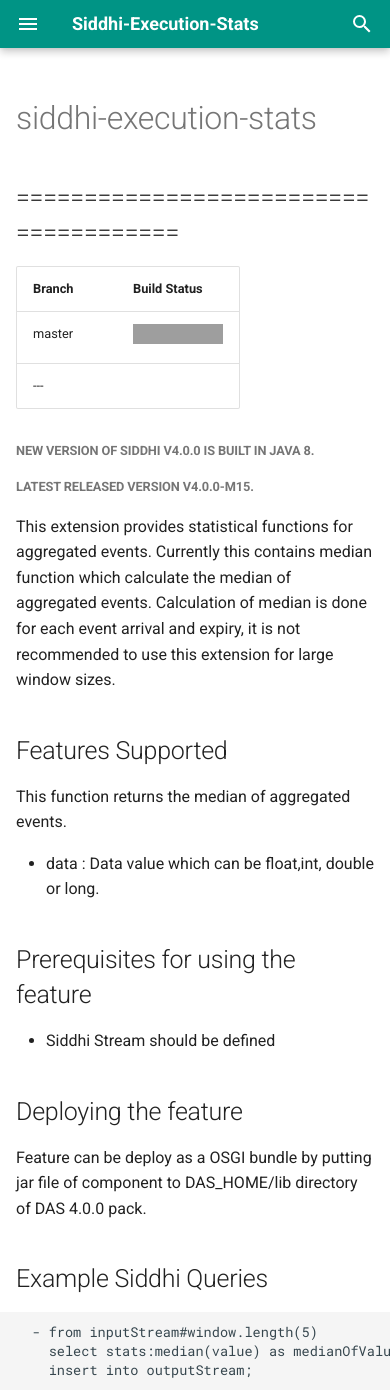
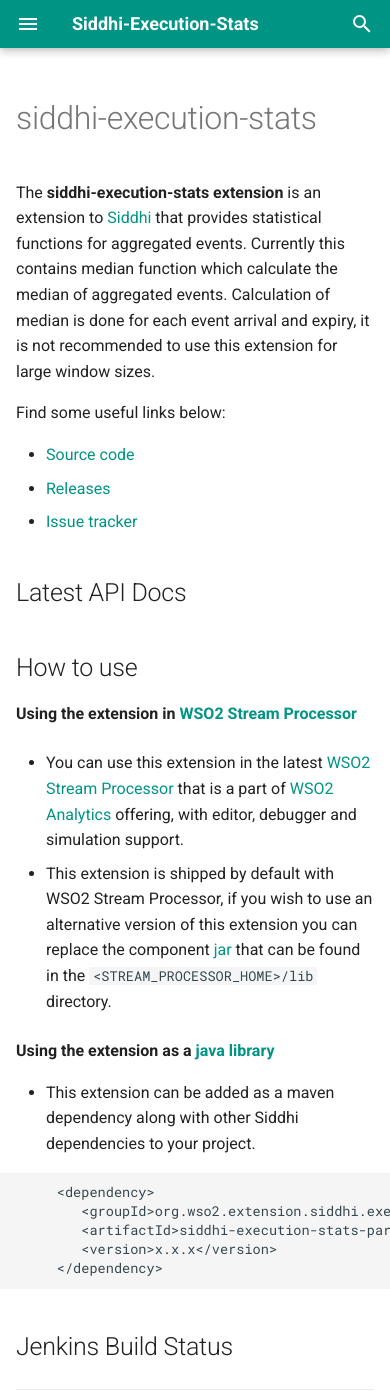
Before and after one commit to wso2-attic/siddhi-execution-stats, an MkDocs documentation site: the page built from docs/index.md, in a window 390 px wide and 1400 px high. Built offline with MkDocs 1.6.1 and Material for MkDocs 9.7.7, drawn with Linux system fonts in a browser that asks for light colours; old or Windows-style settings are respelled for this version of MkDocs; some of the changed text lies outside the part shown; grey boxes are pictures that could not be loaded.

Commit message:
Update site

````diff
--- a/docs/index.md
+++ b/docs/index.md
@@ -1,49 +1,73 @@
-# siddhi-execution-stats
+siddhi-execution-stats
 ======================================
+
+The **siddhi-execution-stats extension** is an extension to <a target="_blank" href="https://wso2.github.io/siddhi">Siddhi</a> that provides statistical functions for aggregated events. Currently this contains median
+function which calculate the median of aggregated events. Calculation of median is done for  each event arrival and expiry, it is not recommended to use this extension for large window sizes.
+
+Find some useful links below:
+
+* <a target="_blank" href="https://github.com/wso2-extensions/siddhi-execution-stats">Source code</a>
+* <a target="_blank" href="https://github.com/wso2-extensions/siddhi-execution-stats/releases">Releases</a>
+* <a target="_blank" href="https://github.com/wso2-extensions/siddhi-execution-stats/issues">Issue tracker</a>
+
+## Latest API Docs
+
+
+
+## How to use
+
+**Using the extension in <a target="_blank" href="https://github.com/wso2/product-sp">WSO2 Stream Processor</a>**
+
+* You can use this extension in the latest <a target="_blank" href="https://github.com/wso2/product-sp/releases">WSO2 Stream Processor</a> that is a part of <a target="_blank" href="http://wso2.com/analytics?utm_source=gitanalytics&utm_campaign=gitanalytics_Jul17">WSO2 Analytics</a> offering, with editor, debugger and simulation support.
+
+* This extension is shipped by default with WSO2 Stream Processor, if you wish to use an alternative version of this extension you can replace the component <a target="_blank" href="https://github.com/wso2-extensions/siddhi-execution-stats/releases">jar</a> that can be found in the `<STREAM_PROCESSOR_HOME>/lib` directory.
+
+**Using the extension as a <a target="_blank" href="https://wso2.github.io/siddhi/documentation/running-as-a-java-library">java library</a>**
+
+* This extension can be added as a maven dependency along with other Siddhi dependencies to your project.
+
+```
+     <dependency>
+        <groupId>org.wso2.extension.siddhi.execution.stats</groupId>
+        <artifactId>siddhi-execution-stats-parent</artifactId>
+        <version>x.x.x</version>
+     </dependency>
+```
+
+## Jenkins Build Status
+
 ---
+
 |  Branch | Build Status |
 | :------ |:------------ |
 | master  | [![Build Status](https://wso2.org/jenkins/view/All%20Builds/job/siddhi/job/siddhi-execution-stats/badge/icon)](https://wso2.org/jenkins/view/All%20Builds/job/siddhi/job/siddhi-execution-stats/) |
+
 ---
-##### New version of Siddhi v4.0.0 is built in Java 8.
-##### Latest Released Version v4.0.0-m15.
 
-This extension provides statistical functions for aggregated events. Currently this contains median
-function which calculate the median of aggregated events. Calculation of median is done for
-each event arrival and expiry, it is not recommended to use this extension for large window sizes.
+## Features
 
-Features Supported
-------------------
-This function returns the median of aggregated events.
 
- - data : Data value which can be float,int, double or long.
+## How to Contribute
 
-Prerequisites for using the feature
-------------------
-  - Siddhi Stream should be defined
+  * Please report issues at <a target="_blank" href="https://github.com/wso2-extensions/siddhi-execution-stats/issues">GitHub Issue Tracker</a>.
 
-Deploying the feature
-------------------
-   Feature can be deploy as a OSGI bundle by putting jar file of component to DAS_HOME/lib directory of DAS 4.0.0 pack.
+  * Send your contributions as pull requests to <a target="_blank" href="https://github.com/wso2-extensions/siddhi-execution-stats/tree/master">master branch</a>.
 
-Example Siddhi Queries
-------------------
-      - from inputStream#window.length(5)
-        select stats:median(value) as medianOfValues
-        insert into outputStream;
+## Contact us
 
-How to Contribute
-------------------
-   * Send your bug fixes pull requests to [master branch] (https://github.com/wso2-extensions/siddhi-execution-stats/tree/master)
+ * Post your questions with the <a target="_blank" href="http://stackoverflow.com/search?q=siddhi">"Siddhi"</a> tag in <a target="_blank" href="http://stackoverflow.com/search?q=siddhi">Stackoverflow</a>.
 
-Contact us
-------------------
-   Siddhi developers can be contacted via the mailing lists:
-     * Carbon Developers List : dev@wso2.org
-     * Carbon Architecture List : architecture@wso2.org
+ * Siddhi developers can be contacted via the mailing lists:
 
-We welcome your feedback and contribution.
-------------------
+    Developers List   : [dev@wso2.org](mailto:dev@wso2.org)
+
+    Architecture List : [architecture@wso2.org](mailto:architecture@wso2.org)
+
+## Support
+
+* We are committed to ensuring support for this extension in production. Our stats approach ensures that all support leverages our open development methodology and is provided by the very same engineers who build the technology.
+
+* For more details and to take advantage of this stats opportunity contact us via <a target="_blank" href="http://wso2.com/support?utm_source=gitanalytics&utm_campaign=gitanalytics_Jul17">http://wso2.com/support/</a>.
 
 ## API Docs:
 
--- /dev/null
+++ b/docs/javascripts/extra.js
@@ -0,0 +1,21 @@
+/*
+~   Copyright (c) WSO2 Inc. (http://wso2.com) All Rights Reserved.
+~
+~   Licensed under the Apache License, Version 2.0 (the "License");
+~   you may not use this file except in compliance with the License.
+~   You may obtain a copy of the License at
+~
+~        http://www.apache.org/licenses/LICENSE-2.0
+~
+~   Unless required by applicable law or agreed to in writing, software
+~   distributed under the License is distributed on an "AS IS" BASIS,
+~   WITHOUT WARRANTIES OR CONDITIONS OF ANY KIND, either express or implied.
+~   See the License for the specific language governing permissions and
+~   limitations under the License.
+*/
+
+    var logoTitle = document.querySelector('.md-logo').title;
+    var extentionTitle = logoTitle.slice(7);
+    var header = document.querySelector('.md-header-nav__title');
+
+    header.innerHTML = '<span class="extention-title">' + extentionTitle + '</span>' + header.textContent;
--- a/docs/stylesheets/extra.css
+++ b/docs/stylesheets/extra.css
@@ -17,5 +17,37 @@
  */
 
 .md-header-nav__button.md-logo img {
-    width: 120px;
+    width: 140px;
+    height: 33px;
+    margin-right: 0;
 }
+
+.md-content__icon,
+.md-footer-nav__button,
+.md-header-nav__button,
+.md-nav__button,
+.md-nav__title::before,
+.md-search-result__article--document::before {
+    margin: 0.3rem;
+    padding: 0;
+}
+
+.extention-title {
+	font-weight: 700;
+	margin-right: 50px;
+}
+
+.md-header-nav__title {
+	padding-left: 5px;
+}
+
+@media (max-width: 1219px) {
+
+	.extention-title {
+		display: none;
+	}
+
+	html .md-nav--primary .md-nav__title--site .md-nav__button {
+	    width: 13.4rem;
+	}
+}
--- a/mkdocs.yml
+++ b/mkdocs.yml
@@ -1,15 +1,19 @@
 site_name: Siddhi-Execution-Stats
 extra_css:
 - stylesheets/extra.css
+extra_javascript:
+- javascripts/extra.js
+site_favicon: images/favicon.ico
 extra:
   logo: images/siddhi-logo-w.svg
   palette:
     primary: teal
     accent: teal
+google_analytics:
+- UA-103065-28
+- auto
 pages:
-- Welcome to WSO2 Siddhi IO TCP: index.md
-- Api:
-  - 1.0.2-SNAPSHOT: api/1.0.2-SNAPSHOT.md
+- Welcome to WSO2 Siddhi Execution Unique: index.md
 - License: license.md
 - API Docs:
   - 1.0.2-SNAPSHOT: api/1.0.2-SNAPSHOT.md
````
Also changed, not shown: README.md (+55 -31 lines), docs/images/favicon.ico (added).
